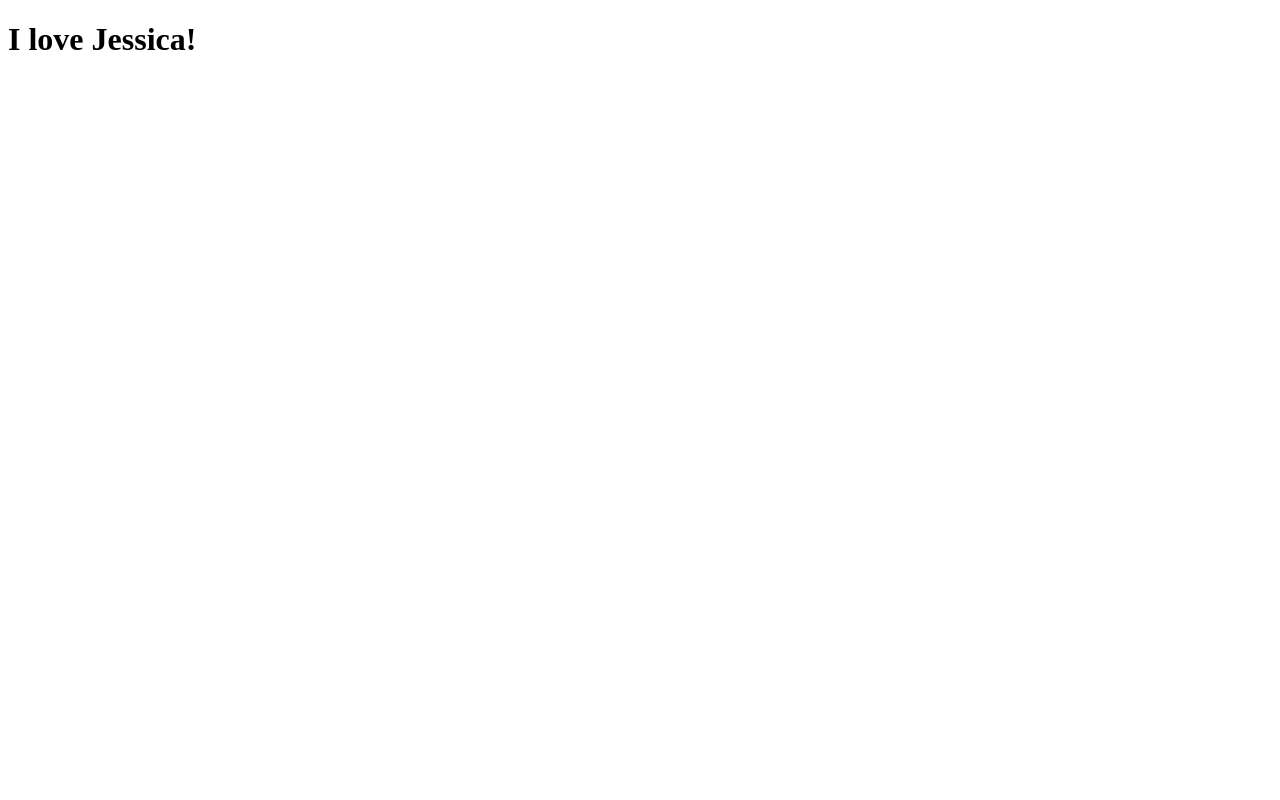
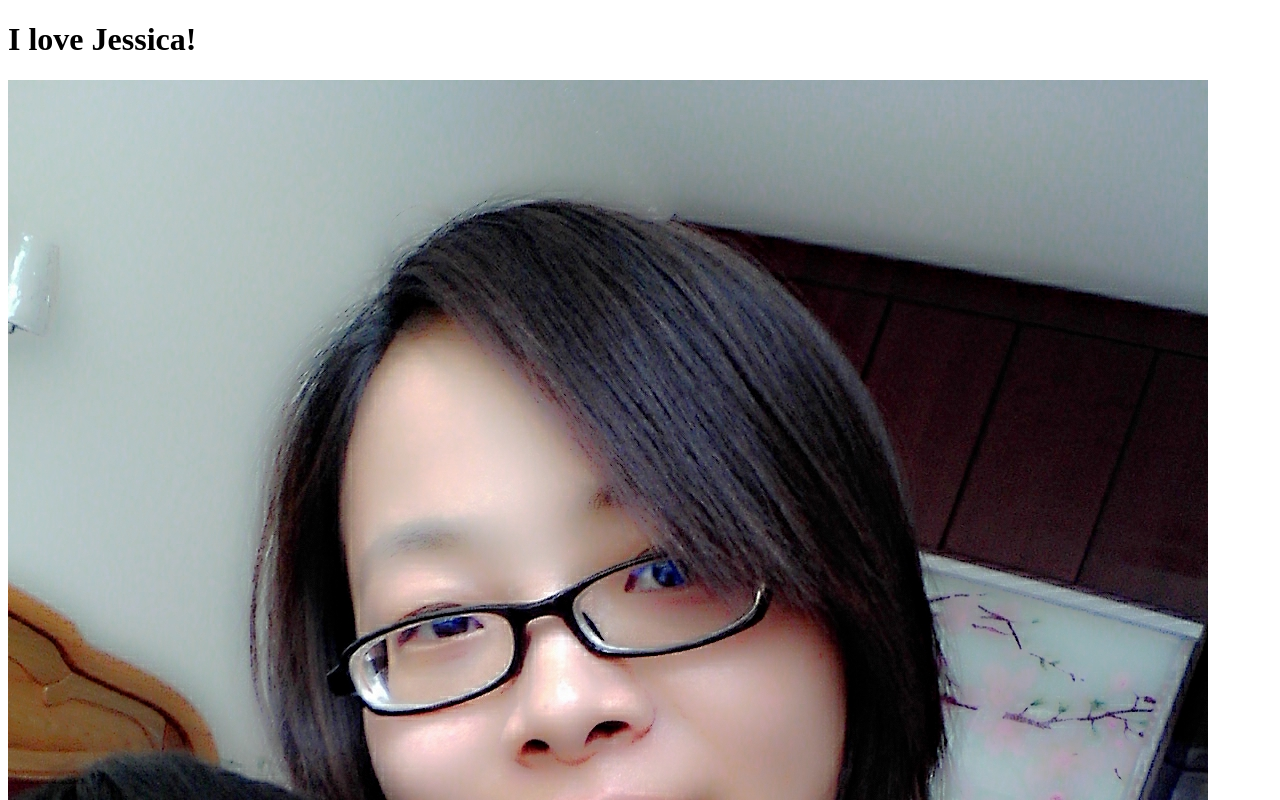
Before and after one commit to oqoo/home, a plain HTML site: page test.html in a window 1280 px wide. Shown: the top 800 px of the page. Drawn offline with Linux system fonts and the light colour scheme.

Commit message:
Update test.html

```diff
--- a/test.html
+++ b/test.html
@@ -9,6 +9,9 @@
 
 
 	<h1>I love Jessica!</h1>
+	<div>
+		<img src="./26.jpg"/>
+	</div>
 
 
   </body>
```
